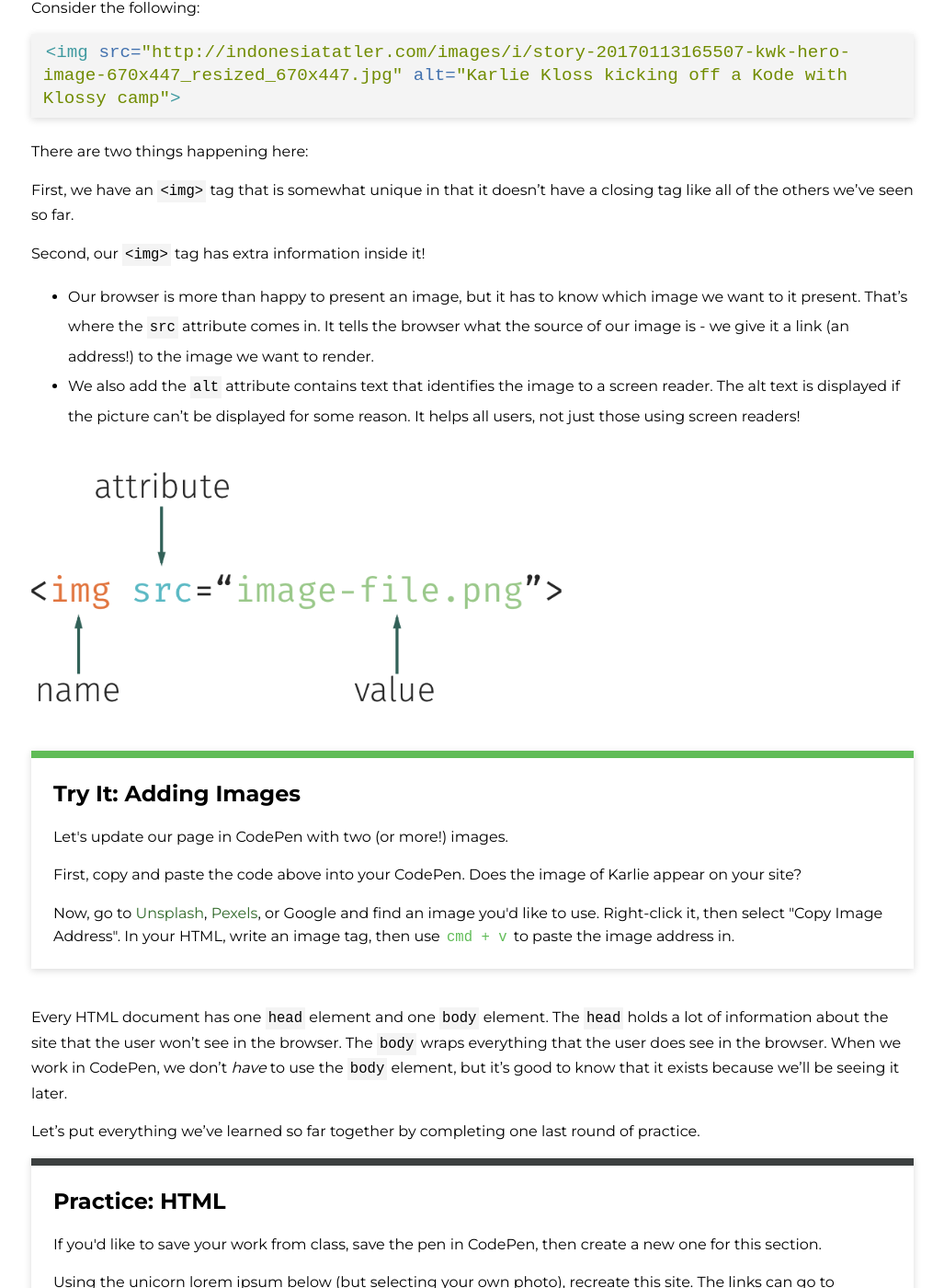
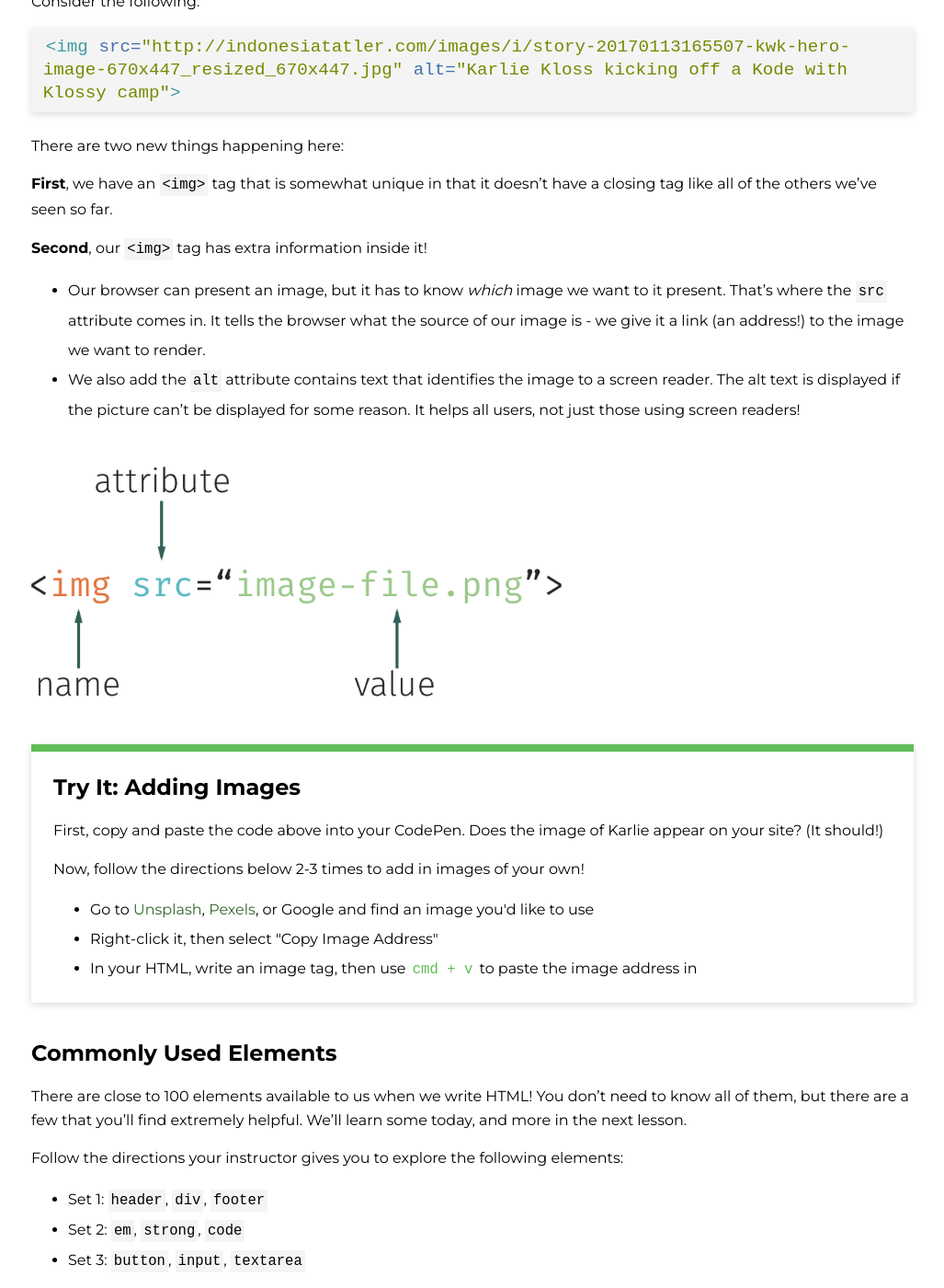
Before and after one commit to ameseee/kwk-curriculum-site, a Jekyll site: the page built from web-app/lessons/html-intro/index.md, in a window 1280 px wide and 1400 px high, scrolled down 3237 px. Shown: the whole window at 92% size, without its empty margins (126-1153 px from the left). Built offline with Jekyll 4.4.1, drawn with Linux system fonts in a browser that asks for light colours; nearby versions of some CDN libraries; some of the changed text lies outside the part shown.

Commit message:
Clarify directions for independent work times, throughout lesson

````diff
--- a/web-app/lessons/html-intro/index.md
+++ b/web-app/lessons/html-intro/index.md
@@ -7,15 +7,12 @@
 * Understand what HTML stands for and it's purpose
 * Know how to build a site with text content, links, and images
 
-**Note** - for the Try It and Practice sessions, you should be working in a CodePen Pen.
-
 ## Technical Vocabulary
 
 - HTML
 - HTML Element
 - HTML Tag
 - Attribute
-- Nesting
 
 ## Warm Up
 
@@ -61,7 +58,8 @@
 
 <div class="try-it">
   <h2>Try It: Building a Basic Page</h2>
-  <p>Use what you know about headings and paragraph tags to create at least three headings of any size (h1 - h6) and three paragraph elements in your CodePen. The topic is your choice!</p>
+  <p>Open up your CodePen account, and create a new Pen.</p>
+  <p>Use what you know about headings and paragraph tags to create at least three headings of any size (h1 - h6) and three paragraph elements in your new CodePen. The topic is your choice!</p>
   <p>Need some filler text? Check out <a href="https://loremipsum.io/ultimate-list-of-lorem-ipsum-generators/">this Lorem Ipsum Generator.</a></p>
 </div>
 
@@ -80,7 +78,7 @@
 <div class="try-it">
   <h2>Try It: Adding Links</h2>
   <p>In the same CodePen you started before, add a few links to your HTML.</p>
-  <p>Want a challenge? Make an HTML list and add your links as list items.</p>
+  <p><strong>Medium Challenge:</strong> Make an HTML list and add your links as list items. <em>You may need to Google search to learn how to create an HTML list.</em></p>
 </div>
 
 ## Images and Attributes
@@ -93,33 +91,45 @@
 <img src="http://indonesiatatler.com/images/i/story-20170113165507-kwk-hero-image-670x447_resized_670x447.jpg" alt="Karlie Kloss kicking off a Kode with Klossy camp">
 ```
 
-There are two things happening here:
+There are two new things happening here:
 
-First, we have an `<img>` tag that is somewhat unique in that it doesn’t have a closing tag like all of the others we’ve seen so far.
+**First**, we have an `<img>` tag that is somewhat unique in that it doesn’t have a closing tag like all of the others we’ve seen so far.
 
-Second, our `<img>` tag has extra information inside it!
+**Second**, our `<img>` tag has extra information inside it!
 
-- Our browser is more than happy to present an image, but it has to know which image we want to it present. That’s where the `src` attribute comes in. It tells the browser what the source of our image is - we give it a link (an address!) to the image we want to render.
+- Our browser can present an image, but it has to know _which_ image we want to it present. That’s where the `src` attribute comes in. It tells the browser what the source of our image is - we give it a link (an address!) to the image we want to render.
 - We also add the `alt` attribute contains text that identifies the image to a screen reader. The alt text is displayed if the picture can’t be displayed for some reason. It helps all users, not just those using screen readers!
 
 <img class="img-tag-anatomy" src="./assets/img-tag-anatomy.png">
 
 <div class="try-it">
   <h2>Try It: Adding Images</h2>
-  <p>Let's update our page in CodePen with two (or more!) images.</p>
-  <p>First, copy and paste the code above into your CodePen. Does the image of Karlie appear on your site?</p>
-  <p>Now, go to <a href="https://unsplash.com/">Unsplash</a>, <a href="https://www.pexels.com/">Pexels</a>, or Google and find an image you'd like to use. Right-click it, then select "Copy Image Address". In your HTML, write an image tag, then use <code class="try-it-code">cmd + v</code> to paste the image address in.</p>
+  <p>First, copy and paste the code above into your CodePen. Does the image of Karlie appear on your site? (It should!)</p>
+  <p>Now, follow the directions below 2-3 times to add in images of your own!</p>
+  <ul>
+    <li>Go to <a href="https://unsplash.com/">Unsplash</a>, <a href="https://www.pexels.com/">Pexels</a>, or Google and find an image you'd like to use</li>
+    <li>Right-click it, then select "Copy Image Address"</li>
+    <li>In your HTML, write an image tag, then use <code class="try-it-code">cmd + v</code> to paste the image address in</li>
+  </ul>
 </div>
 
+## Commonly Used Elements
 
+There are close to 100 elements available to us when we write HTML! You don't need to know all of them, but there are a few that you'll find extremely helpful. We'll learn some today, and more in the next lesson.
 
-Every HTML document has one `head` element and one `body` element. The `head` holds a lot of information about the site that the user won't see in the browser. The `body` wraps everything that the user does see in the browser. When we work in CodePen, we don't _have_ to use the `body` element, but it's good to know that it exists because we'll be seeing it later.
+Follow the directions your instructor gives you to explore the following elements:
+
+- Set 1: `header`, `div`, `footer`
+- Set 2: `em`, `strong`, `code`
+- Set 3: `button`, `input`, `textarea`
+
+<br>
 
 Let's put everything we've learned so far together by completing one last round of practice.
 
 <div class="practice">
   <h2>Practice: HTML</h2>
-  <p>If you'd like to save your work from class, save the pen in CodePen, then create a new one for this section.</p>
+  <p>Save the CodePen you were working on throughout class. Create a new Pen for this challenge.</p>
   <p>Using the unicorn lorem ipsum below (but selecting your own photo), recreate this site. The links can go to anywhere you'd like!</p>
   <p>Surprise pegasus surprise app pop pigeon delight. Unicorn unicorn wereunicorn pegasus pigeon delight pop social social. Pony pop pony, kittens kittens pigeon pony puppy unicorn pegasus pigeon. Social wereunicorn kittens app kittens delight delight pony, delight rainbows surprise social app. Surprise social delight unicorn kittens unicorn pony pop rainbows.</p>
   <br>
````
